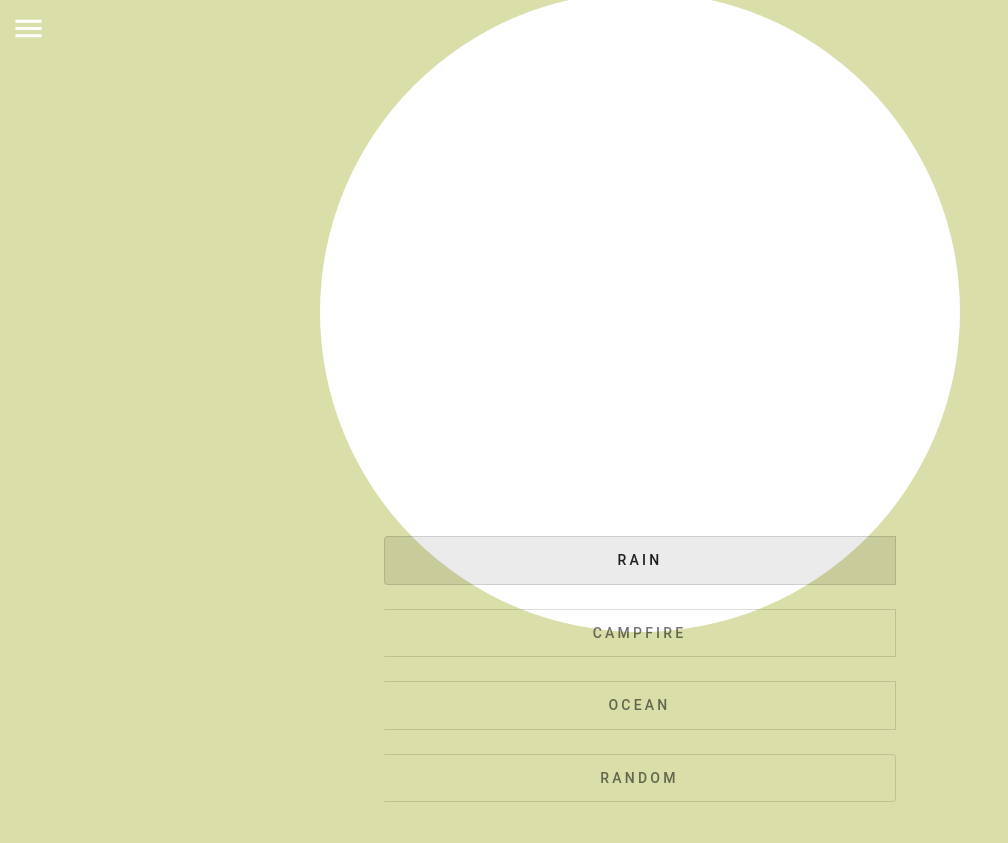
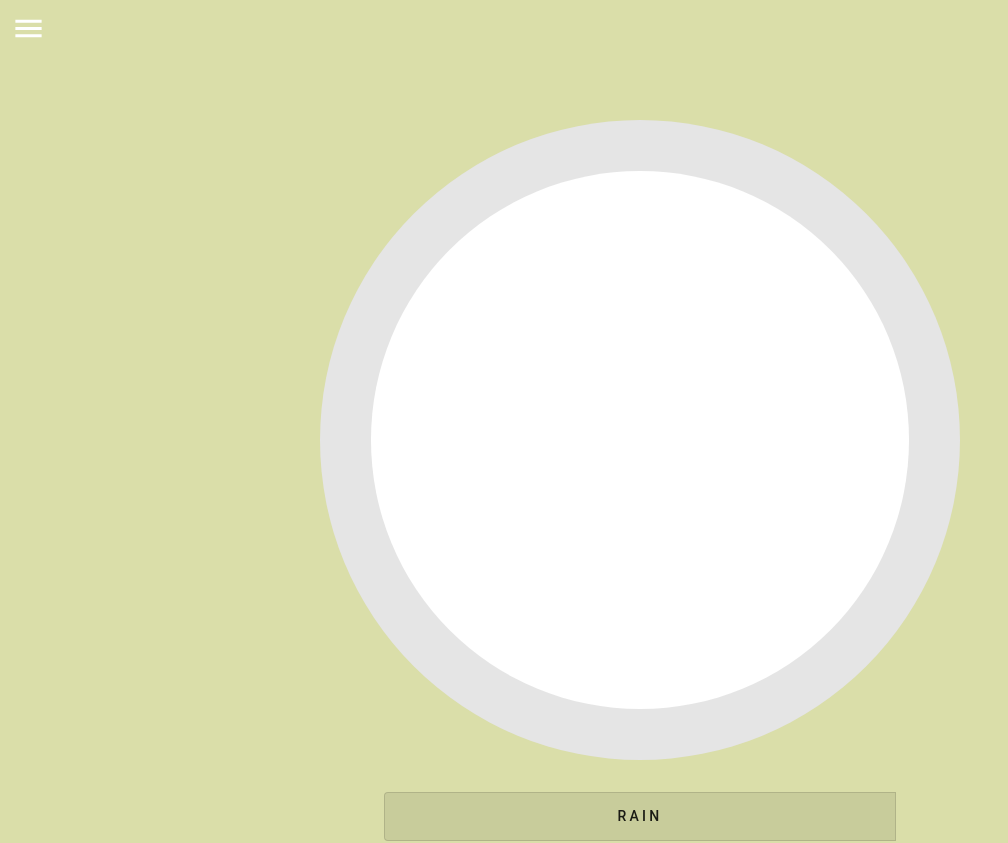
Before and after one commit to andy-techen/pace, a React (Create React App) app: page / in a window 1280 px wide. Shown: the top 843 px of the page, without its empty margins (0-1008 px from the left). Before the commit the page ends 802 px from the top, so only its background shows below. Built offline with nearby package versions, Linux system fonts and the light colour scheme.

Commit message:
configure timer styles, figuring out keyframe

```diff
--- a/src/styles/Timer.css
+++ b/src/styles/Timer.css
@@ -8,11 +8,14 @@
   width: 60%;
   aspect-ratio: 1 / 1;
   border-radius: 50%;
-    background-color: #E5E5E5;
-    background-image: conic-gradient(#A1C6A0 0% 25%, #E5E5E5 25% 100%);
+  background-color: #e5e5e5;
+  background-image: conic-gradient(#a1c6a0 0% 0%, #e5e5e5 0% 100%);
+  /* animation-name: timer-run; */
 }
 
 .timer-inner {
+  display: grid;
+  grid-template: auto 2rem 5rem 2rem auto / auto 5rem auto;
   position: absolute;
   width: 50%;
   aspect-ratio: 1 / 1;
@@ -20,8 +23,29 @@
   background-color: white;
 }
 
-@media all and (min-width: 512px){
+.icon {
+  color: #a1c6a0;
+  font-size: 6rem !important;
+}
+
+@media all and (min-width: 700px) {
   .timer-eclipse {
-        width: 30%;
+    width: 50%;
+  }
+  .timer-inner {
+    width: 42%;
+    grid-template: auto 2rem 7rem 2rem auto / auto 7rem auto;
+  }
+  .icon {
+    font-size: 8rem !important;
   }
 }
+
+@keyframes timer-run {
+  from {
+    background-image: conic-gradient(#a1c6a0 0% 0%, #e5e5e5 0% 100%);
+  }
+  to {
+    background-image: conic-gradient(#a1c6a0 0% 100%, #e5e5e5 100% 100%);
+  }
+}
```
Lines whose indentation alone changed are shown as unchanged.
